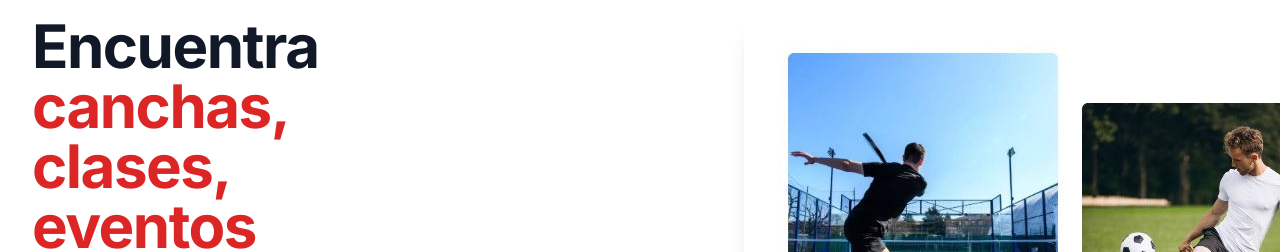
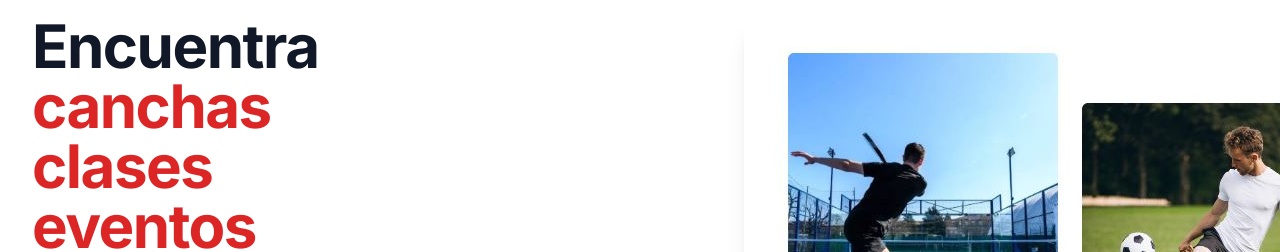
Before and after one commit to scplasenciac/fitmatch_v1, a Next.js app: page / in a window 1280 px wide. Shown: the part 224-476 px from the top of the page. Built offline with nearby package versions, Linux system fonts and the light colour scheme.

Commit message:
Update Hero.tsx

```diff
--- a/components/Hero.tsx
+++ b/components/Hero.tsx
@@ -17,9 +17,9 @@ export default function Hero() {
           >
             Encuentra
             <br />
-            <span className="text-red-600">canchas,</span>
+            <span className="text-red-600">canchas</span>
             <br />
-            <span className="text-red-600">clases,</span>
+            <span className="text-red-600">clases</span>
             <br />
             <span className="text-red-600">eventos deportivos</span>
             <br />
```
